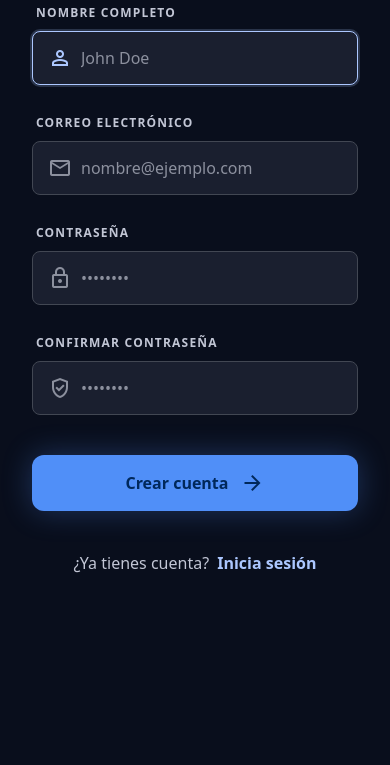
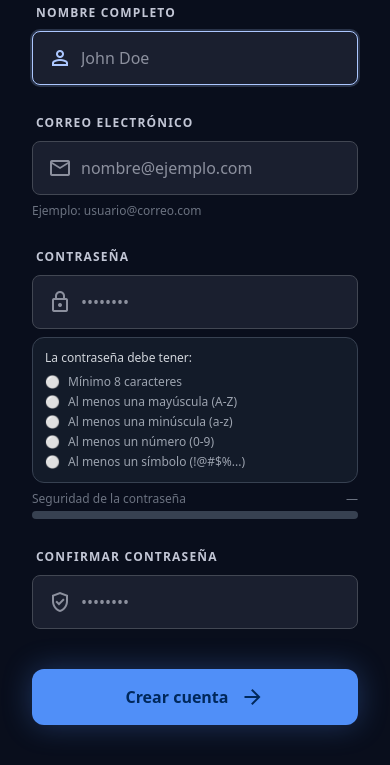
Before and after one commit to Ing-JorgeLuisPinto/InitCode, a Laravel app: page /register in a window 390 px wide. Shown: the part 273-1038 px from the top of the page. Before the commit the page ends 846 px from the top, so only its background shows below. Run offline with Laravel 12, Linux system fonts and the light colour scheme; some libraries are stand-ins or nearby versions.

Commit message:
strong password validation, strength indicator, Spanish error messages

```diff
--- a/app/Http/Controllers/Auth/RegisteredUserController.php
+++ b/app/Http/Controllers/Auth/RegisteredUserController.php
@@ -31,9 +31,27 @@ class RegisteredUserController extends Controller
     public function store(Request $request): RedirectResponse
     {
         $request->validate([
-            'name' => ['required', 'string', 'max:255'],
-            'email' => ['required', 'string', 'lowercase', 'email', 'max:255', 'unique:'.User::class],
-            'password' => ['required', 'confirmed', Rules\Password::defaults()],
+            'name'     => ['required', 'string', 'max:255'],
+            'email'    => ['required', 'string', 'email', 'max:255', 'unique:users'],
+            'password' => [
+                'required',
+                'confirmed',
+                \Illuminate\Validation\Rules\Password::min(8)
+                    ->letters()
+                    ->mixedCase()
+                    ->numbers()
+                    ->symbols()
+                    ->uncompromised(),
+            ],
+        ], [
+            'name.required'      => 'El nombre es obligatorio.',
+            'name.max'           => 'El nombre no puede superar 255 caracteres.',
+            'email.required'     => 'El correo electrónico es obligatorio.',
+            'email.email'        => 'Ingresa un correo electrónico válido.',
+            'email.unique'       => 'Este correo ya está registrado. ¿Quieres iniciar sesión?',
+            'password.required'  => 'La contraseña es obligatoria.',
+            'password.confirmed' => 'Las contraseñas no coinciden.',
+            'password.min'       => 'La contraseña debe tener al menos 8 caracteres.',
         ]);
 
         $user = User::create([
--- a/app/Http/Controllers/ProfileController.php
+++ b/app/Http/Controllers/ProfileController.php
@@ -16,7 +16,7 @@ class ProfileController extends Controller
 {
     public function show(Request $request): View
     {
-        $user = Auth::user()->load(['level', 'userAchievements.achievement']);
+        $user = Auth::user()->fresh()->load(['level', 'userAchievements.achievement']);
         $allAchievements = Achievement::all();
         $earnedIds = $user->userAchievements->pluck('achievement_id');
         $completedLessons = UserProgress::where('user_id', $user->id)->count();
--- a/config/app.php
+++ b/config/app.php
@@ -78,7 +78,7 @@ return [
     |
     */
 
-    'locale' => env('APP_LOCALE', 'en'),
+    'locale' => 'es',
 
     'fallback_locale' => env('APP_FALLBACK_LOCALE', 'en'),
 
--- /dev/null
+++ b/lang/es/auth.php
@@ -0,0 +1,6 @@
+<?php
+return [
+    'failed'   => 'Las credenciales no coinciden con nuestros registros.',
+    'password' => 'La contraseña es incorrecta.',
+    'throttle' => 'Demasiados intentos fallidos. Intenta de nuevo en :seconds segundos.',
+];
--- a/resources/views/auth/register.blade.php
+++ b/resources/views/auth/register.blade.php
@@ -64,7 +64,12 @@
                             <span class="absolute left-4 top-1/2 -translate-y-1/2 material-symbols-outlined text-outline group-focus-within:text-primary transition-colors">mail</span>
                             <input id="email" name="email" type="email" value="{{ old('email') }}" required placeholder="nombre@ejemplo.com" class="w-full bg-surface-container border border-outline-variant rounded-lg py-3.5 pl-12 pr-4 text-on-surface placeholder:text-outline focus:outline-none focus:ring-2 focus:ring-primary/20 focus:border-primary transition-all">
                         </div>
-                        <x-input-error :messages="$errors->get('email')" class="mt-2" />
+                        <p class="text-xs text-gray-500 mt-1">
+                            Ejemplo: usuario@correo.com
+                        </p>
+                        @error('email')
+                            <p class="text-red-400 text-xs mt-1">⚠️ {{ $message }}</p>
+                        @enderror
                     </div>
 
                     <!-- Password -->
@@ -74,6 +79,38 @@
                             <span class="absolute left-4 top-1/2 -translate-y-1/2 material-symbols-outlined text-outline group-focus-within:text-primary transition-colors">lock</span>
                             <input id="password" name="password" type="password" required placeholder="••••••••" class="w-full bg-surface-container border border-outline-variant rounded-lg py-3.5 pl-12 pr-4 text-on-surface placeholder:text-outline focus:outline-none focus:ring-2 focus:ring-primary/20 focus:border-primary transition-all">
                         </div>
+
+                        <div class="mt-1 p-3 bg-gray-800/50 border border-gray-700 rounded-xl text-xs text-gray-400 space-y-1">
+                            <p class="font-medium text-gray-300 mb-2">La contraseña debe tener:</p>
+                            <p id="req-length"  class="flex items-center gap-2">
+                                <span class="req-icon">⚪</span> Mínimo 8 caracteres
+                            </p>
+                            <p id="req-upper"   class="flex items-center gap-2">
+                                <span class="req-icon">⚪</span> Al menos una mayúscula (A-Z)
+                            </p>
+                            <p id="req-lower"   class="flex items-center gap-2">
+                                <span class="req-icon">⚪</span> Al menos una minúscula (a-z)
+                            </p>
+                            <p id="req-number"  class="flex items-center gap-2">
+                                <span class="req-icon">⚪</span> Al menos un número (0-9)
+                            </p>
+                            <p id="req-symbol"  class="flex items-center gap-2">
+                                <span class="req-icon">⚪</span> Al menos un símbolo (!@#$%...)
+                            </p>
+                        </div>
+
+                        <div class="mt-2">
+                            <div class="flex justify-between text-xs text-gray-500 mb-1">
+                                <span>Seguridad de la contraseña</span>
+                                <span id="strength-label">—</span>
+                            </div>
+                            <div class="w-full bg-gray-700 rounded-full h-2">
+                                <div id="strength-bar"
+                                     class="h-2 rounded-full transition-all duration-300"
+                                     style="width: 0%"></div>
+                            </div>
+                        </div>
+
                         <x-input-error :messages="$errors->get('password')" class="mt-2" />
                     </div>
 
@@ -102,4 +139,55 @@
             </div>
         </section>
     </main>
+    <script>
+    document.addEventListener('DOMContentLoaded', function() {
+        const passwordInput = document.querySelector('input[name="password"]');
+        if (!passwordInput) return;
+
+        const requirements = {
+            length:  { el: document.getElementById('req-length'),  test: v => v.length >= 8 },
+            upper:   { el: document.getElementById('req-upper'),   test: v => /[A-Z]/.test(v) },
+            lower:   { el: document.getElementById('req-lower'),   test: v => /[a-z]/.test(v) },
+            number:  { el: document.getElementById('req-number'),  test: v => /[0-9]/.test(v) },
+            symbol:  { el: document.getElementById('req-symbol'),  test: v => /[^A-Za-z0-9]/.test(v) },
+        };
+
+        const bar   = document.getElementById('strength-bar');
+        const label = document.getElementById('strength-label');
+
+        const levels = [
+            { label: 'Muy débil',  color: '#ef4444', width: '20%' },
+            { label: 'Débil',      color: '#f97316', width: '40%' },
+            { label: 'Regular',    color: '#eab308', width: '60%' },
+            { label: 'Fuerte',     color: '#22c55e', width: '80%' },
+            { label: 'Muy fuerte', color: '#3b82f6', width: '100%' },
+        ];
+
+        passwordInput.addEventListener('input', function() {
+            const val   = this.value;
+            let passed  = 0;
+
+            Object.values(requirements).forEach(req => {
+                const ok = req.test(val);
+                if (ok) passed++;
+                if (req.el) {
+                    req.el.querySelector('.req-icon').textContent = ok ? '✅' : '⚪';
+                    req.el.style.color = ok ? '#4ade80' : '';
+                }
+            });
+
+            if (val.length === 0) {
+                bar.style.width     = '0%';
+                bar.style.background = '';
+                label.textContent   = '—';
+            } else {
+                const level = levels[Math.min(passed - 1, 4)];
+                bar.style.width      = level.width;
+                bar.style.background = level.color;
+                label.textContent    = level.label;
+                label.style.color    = level.color;
+            }
+        });
+    });
+    </script>
 </x-guest-layout>
--- a/resources/views/profile/show.blade.php
+++ b/resources/views/profile/show.blade.php
@@ -49,7 +49,11 @@
                     </div>
                     <div class="text-center md:text-left">
                         <p class="text-2xl font-black text-on-surface">{{ $user->streak_days }}</p>
-                        <p class="text-xs font-bold text-slate-500 uppercase tracking-widest">Racha de Días</p>
+                        <p class="text-xs font-bold text-slate-500 uppercase tracking-widest">Racha actual</p>
+                    </div>
+                    <div class="text-center md:text-left">
+                        <p class="text-2xl font-black text-on-surface">{{ $user->best_streak ?? 0 }}</p>
+                        <p class="text-xs font-bold text-slate-500 uppercase tracking-widest">Mejor racha 🏅</p>
                     </div>
                     <div class="text-center md:text-left">
                         <p class="text-2xl font-black text-on-surface">{{ $completedLessons }}</p>
--- a/routes/auth.php
+++ b/routes/auth.php
@@ -15,12 +15,14 @@ Route::middleware('guest')->group(function () {
     Route::get('register', [RegisteredUserController::class, 'create'])
         ->name('register');
 
-    Route::post('register', [RegisteredUserController::class, 'store']);
+    Route::post('register', [RegisteredUserController::class, 'store'])
+        ->middleware('throttle:10,1');
 
     Route::get('login', [AuthenticatedSessionController::class, 'create'])
         ->name('login');
 
-    Route::post('login', [AuthenticatedSessionController::class, 'store']);
+    Route::post('login', [AuthenticatedSessionController::class, 'store'])
+        ->middleware('throttle:5,1');
 
     Route::get('forgot-password', [PasswordResetLinkController::class, 'create'])
         ->name('password.request');
```
Also changed, not shown: app/Console/Commands/FixBestStreak.php (added, +31 -0 lines), app/Models/User.php (+29 -18 lines), resources/views/auth/login.blade.php (+9 -0 lines), README.md (renamed from README (1).md), database/migrations/2026_05_09_133121_add_best_streak_to_users_table.php (added).
